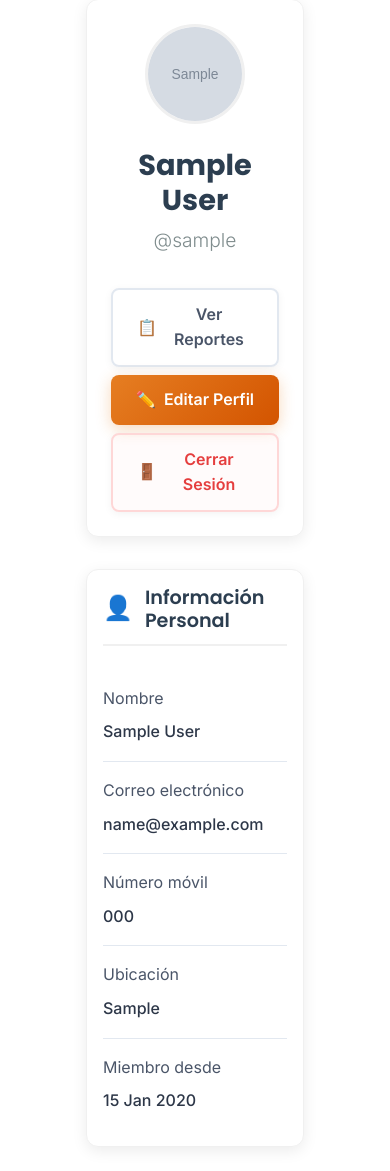
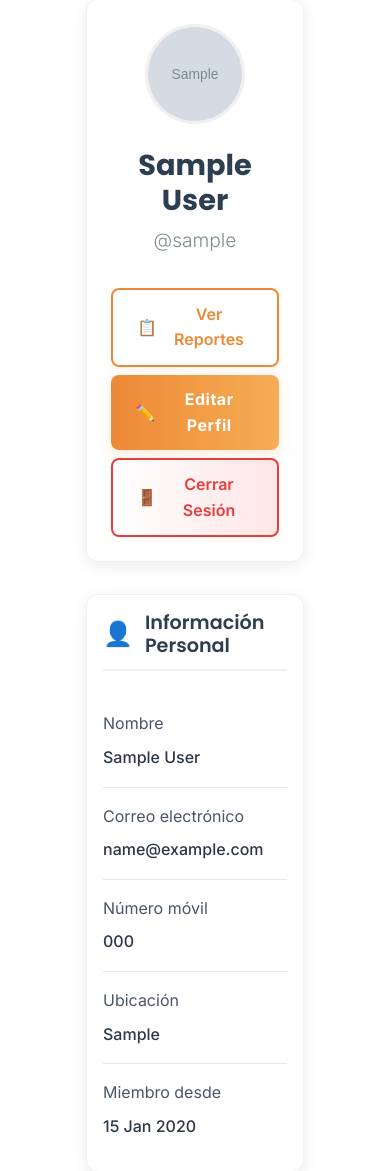
Before and after one commit to JesusEmilianoCloud/pawstohome, a Django app: page /profile/1/ in a window 390 px wide. Shown: the part 283-1454 px from the top of the page. Run offline with Django 5.2, Linux system fonts and the light colour scheme; a user stored in the database is signed in; tables that the repository leaves empty hold one stand-in row (values such as "Sample post"); grey boxes marked "Sample" are stand-in pictures; parts of the project's set-up code (start-up, migrations or seed data) failed here and were passed over.

Commit message:
Refactor button styles for improved aesthetics and responsiveness in profile_detail.css

```diff
--- a/static/css/profile_detail.css
+++ b/static/css/profile_detail.css
@@ -580,63 +580,66 @@
 }
 
 .btn-primary {
-    background: linear-gradient(135deg, #e67e22, #d35400);
+    background: linear-gradient(90deg, var(--primary-orange, #ED8936) 0%, var(--secondary-orange, #F6AD55) 100%);
     color: white;
-    box-shadow: 0 4px 15px rgba(230, 126, 34, 0.3);
+    box-shadow: 0 4px 15px rgba(237, 137, 54, 0.18);
+    border: none;
+    font-weight: 700;
+    letter-spacing: 0.5px;
+    transition: box-shadow 0.3s, transform 0.2s;
 }
 
 .btn-primary:hover {
-    transform: translateY(-2px);
-    box-shadow: 0 6px 20px rgba(230, 126, 34, 0.4);
+    background: linear-gradient(90deg, var(--secondary-orange, #F6AD55) 0%, var(--primary-orange, #ED8936) 100%);
+    box-shadow: 0 8px 32px rgba(237, 137, 54, 0.28);
     color: white;
-    text-decoration: none;
+    transform: translateY(-2px) scale(1.04);
 }
 
 .btn-secondary {
-    background: transparent;
-    color: #718096;
-    border: 2px solid #e2e8f0;
-    box-shadow: 0 2px 8px rgba(0, 0, 0, 0.05);
-    transition: all 0.3s ease;
+    background: linear-gradient(90deg, #fff 0%, var(--cream, #FFFAF0) 100%);
+    color: var(--primary-orange, #ED8936);
+    border: 2px solid var(--primary-orange, #ED8936);
+    box-shadow: 0 2px 8px rgba(237, 137, 54, 0.08);
+    transition: box-shadow 0.3s, transform 0.2s;
 }
 
 .btn-secondary:hover {
-    background: #f7fafc;
-    border-color: #cbd5e0;
-    color: #2d3748;
-    transform: translateY(-2px);
-    box-shadow: 0 4px 12px rgba(0, 0, 0, 0.1);
-    text-decoration: none;
+    background: var(--primary-orange, #ED8936);
+    color: #fff;
+    border-color: var(--primary-orange, #ED8936);
+    box-shadow: 0 4px 16px rgba(237, 137, 54, 0.18);
+    transform: translateY(-2px) scale(1.04);
 }
 
 /* Estilo específico para botón de logout */
 .btn-secondary.logout-btn {
     color: #e53e3e;
-    border-color: #fed7d7;
-    background: rgba(254, 215, 215, 0.1);
+    border-color: #e53e3e;
+    background: linear-gradient(90deg, #fff 0%, #ffe5e5 100%);
 }
 
 .btn-secondary.logout-btn:hover {
     background: #e53e3e;
     color: white;
     border-color: #e53e3e;
-    box-shadow: 0 4px 12px rgba(229, 62, 62, 0.3);
+    box-shadow: 0 4px 16px rgba(229, 62, 62, 0.18);
 }
 
 .btn-outline {
     background: transparent;
-    color: #4a5568;
-    border: 2px solid #e2e8f0;
-    box-shadow: 0 2px 8px rgba(0, 0, 0, 0.05);
+    color: var(--primary-orange, #ED8936);
+    border: 2px solid var(--primary-orange, #ED8936);
+    box-shadow: 0 2px 8px rgba(237, 137, 54, 0.08);
+    transition: box-shadow 0.3s, transform 0.2s;
 }
 
 .btn-outline:hover {
-    background: #f7fafc;
-    border-color: #cbd5e0;
-    color: #2d3748;
-    transform: translateY(-2px);
-    box-shadow: 0 4px 12px rgba(0, 0, 0, 0.1);
-    text-decoration: none;
+    background: var(--primary-orange, #ED8936);
+    color: #fff;
+    border-color: var(--primary-orange, #ED8936);
+    box-shadow: 0 4px 16px rgba(237, 137, 54, 0.18);
+    transform: translateY(-2px) scale(1.04);
 }
 
 /* Responsive Design */
```
